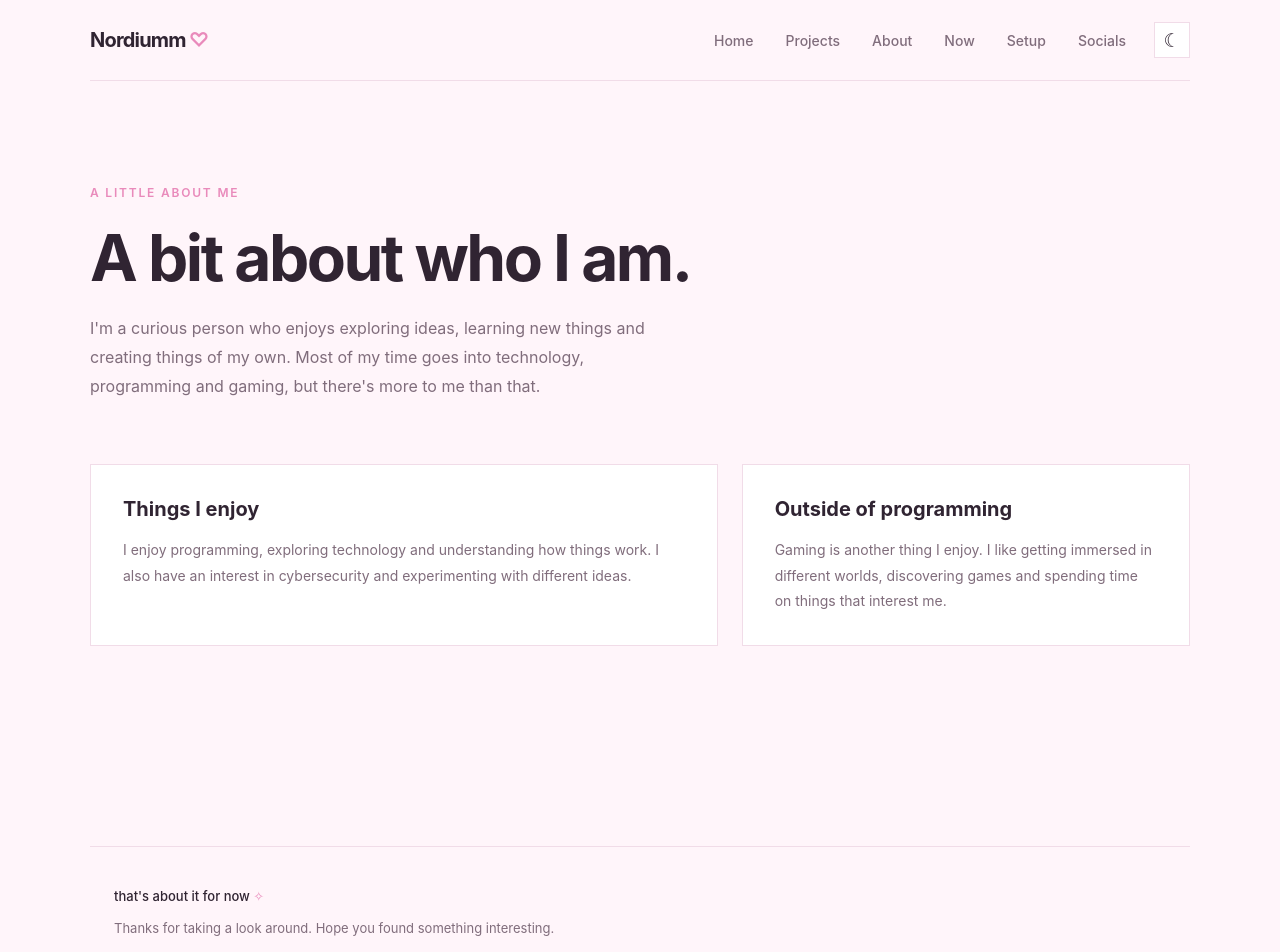
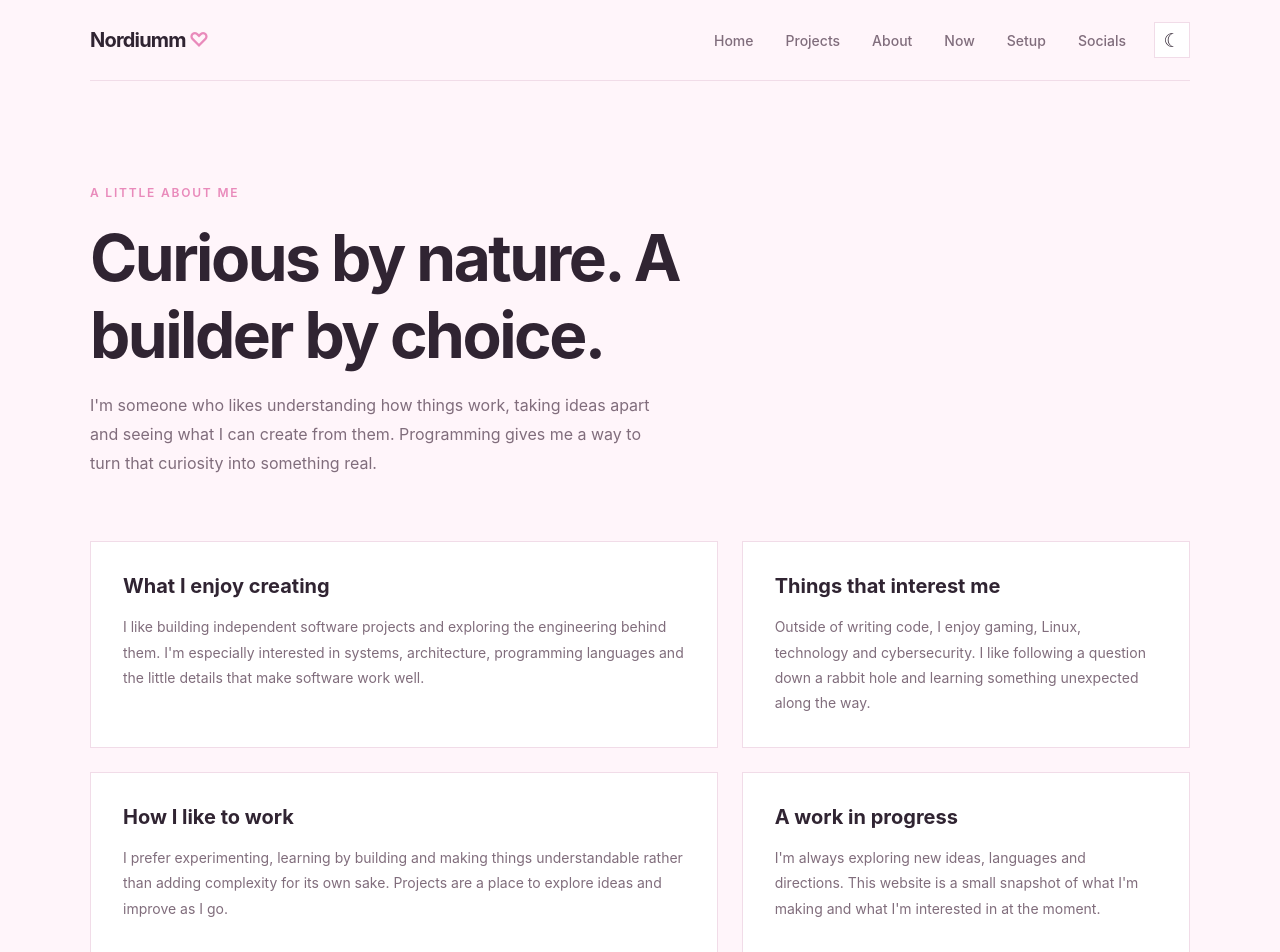
Before and after one commit to Nordiumm/Nordiumm.github.io, a React (Vite) app: page /about in a window 1280 px wide. Shown: the top 952 px of the page. Built offline with nearby package versions, Linux system fonts and the light colour scheme.

Commit message:
Update AboutPage.tsx

```diff
--- a/src/pages/AboutPage.tsx
+++ b/src/pages/AboutPage.tsx
@@ -1,4 +1,3 @@
-
 import MainLayout from '../layouts/MainLayout'
 import styles from './AboutPage.module.css'
 
@@ -9,33 +8,50 @@ function AboutPage() {
         <header className={styles.header}>
           <span className={styles.label}>A LITTLE ABOUT ME</span>
 
-          <h1 className={styles.title}>A bit about who I am.</h1>
+          <h1 className={styles.title}>Curious by nature. A builder by choice.</h1>
 
           <p className={styles.description}>
-            I'm a curious person who enjoys exploring ideas,
-            learning new things and creating things of my own.
-            Most of my time goes into technology, programming
-            and gaming, but there's more to me than that.
+            I'm someone who likes understanding how things work, taking ideas apart
+            and seeing what I can create from them. Programming gives me a way to
+            turn that curiosity into something real.
           </p>
         </header>
 
         <div className={styles.content}>
           <article className={styles.card}>
-            <h2>Things I enjoy</h2>
+            <h2>What I enjoy creating</h2>
             <p>
-              I enjoy programming, exploring technology and
-              understanding how things work. I also have an
-              interest in cybersecurity and experimenting
-              with different ideas.
+              I like building independent software projects and exploring the
+              engineering behind them. I'm especially interested in systems,
+              architecture, programming languages and the little details that
+              make software work well.
             </p>
           </article>
 
           <article className={styles.card}>
-            <h2>Outside of programming</h2>
+            <h2>Things that interest me</h2>
             <p>
-              Gaming is another thing I enjoy. I like getting
-              immersed in different worlds, discovering games
-              and spending time on things that interest me.
+              Outside of writing code, I enjoy gaming, Linux, technology and
+              cybersecurity. I like following a question down a rabbit hole and
+              learning something unexpected along the way.
+            </p>
+          </article>
+
+          <article className={styles.card}>
+            <h2>How I like to work</h2>
+            <p>
+              I prefer experimenting, learning by building and making things
+              understandable rather than adding complexity for its own sake.
+              Projects are a place to explore ideas and improve as I go.
+            </p>
+          </article>
+
+          <article className={styles.card}>
+            <h2>A work in progress</h2>
+            <p>
+              I'm always exploring new ideas, languages and directions. This
+              website is a small snapshot of what I'm making and what I'm
+              interested in at the moment.
             </p>
           </article>
         </div>
```
